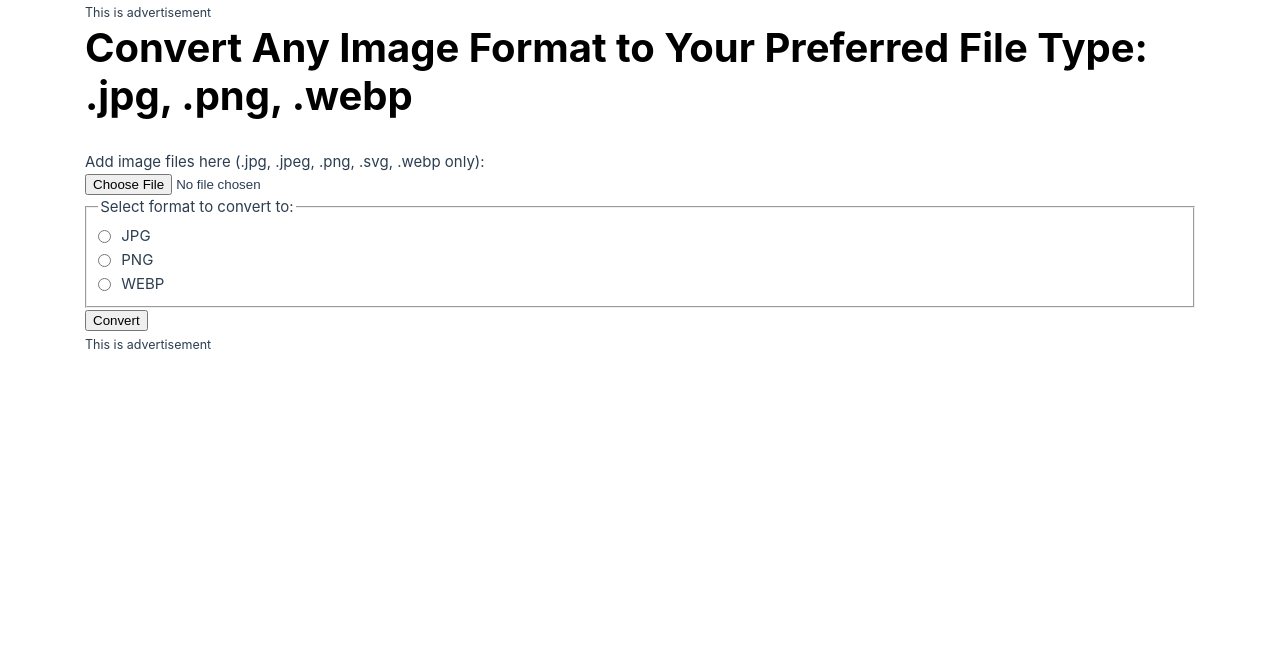
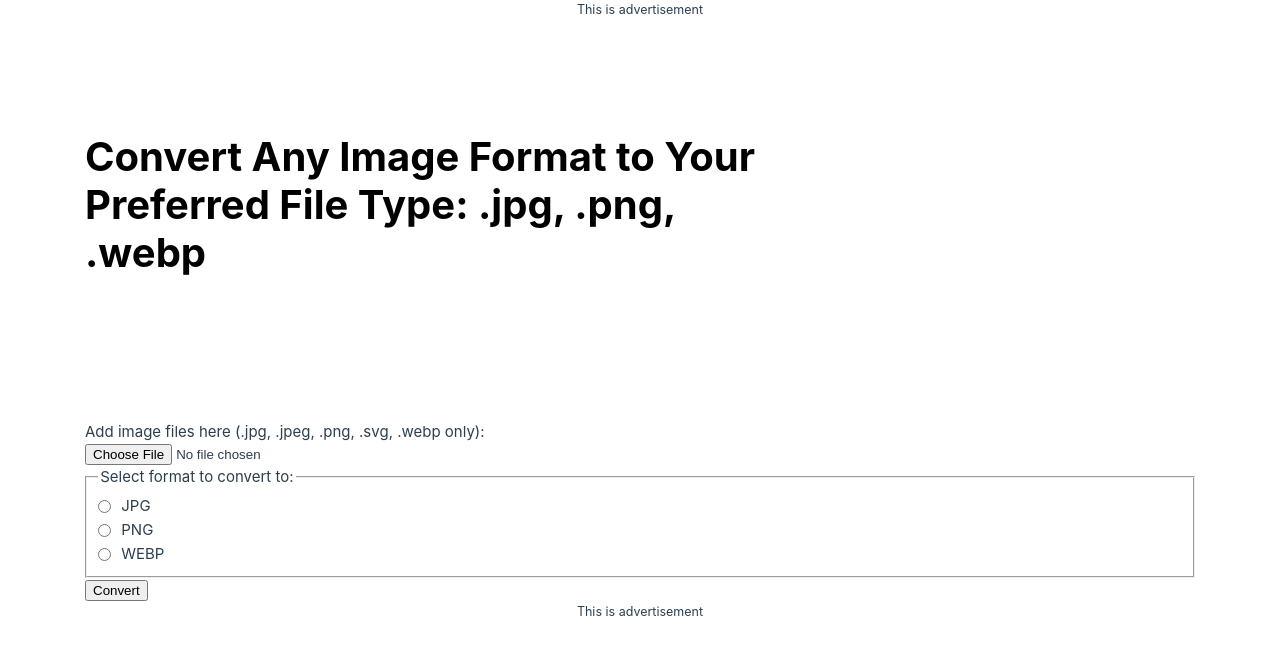
Before and after one commit to hyungmogu/udacity-cloud-devops-project-5, a Vue app in the folder frontend/: page / in a window 1280 px wide. Shown: the top 654 px of the page. Built offline with nearby package versions, Linux system fonts and the light colour scheme.

Commit message:
feat: Creating frontend #280

```diff
--- a/frontend/src/components/ITCAdvertisement.vue
+++ b/frontend/src/components/ITCAdvertisement.vue
@@ -1,7 +1,7 @@
 
 <template>
   <div class="itc-advertisement">
-    <small>This is advertisement</small>
+    <small class="itc-advertisement__title">This is advertisement</small>
     <div class="itc-advertisement">
 
     </div>
@@ -9,5 +9,10 @@
 </template>
 
 <style lang="scss" scoped>
-
+.itc-advertisement {
+  &__title {
+    text-align: center;
+    display: block;
+  }
+}
 </style>
--- a/frontend/src/components/ITCPageBanner.vue
+++ b/frontend/src/components/ITCPageBanner.vue
@@ -1,5 +1,17 @@
 <template>
     <div class="itc-page-banner">
-        <h1>Convert Any Image Format to Your Preferred File Type: .jpg, .png, .webp</h1>
+        <h1 class="itc-page-banner__title">Convert Any Image Format to Your Preferred File Type: .jpg, .png, .webp</h1>
     </div>
 </template>
+
+<style lang="scss" scoped>
+.itc-page-banner {
+  height: 400px;
+  display: flex;
+  align-items: center;
+
+  &__title {
+    max-width: 700px;
+  }
+}
+</style>
```
Also changed, not shown: 1 other file (tests, documents, lock files or other folders).
